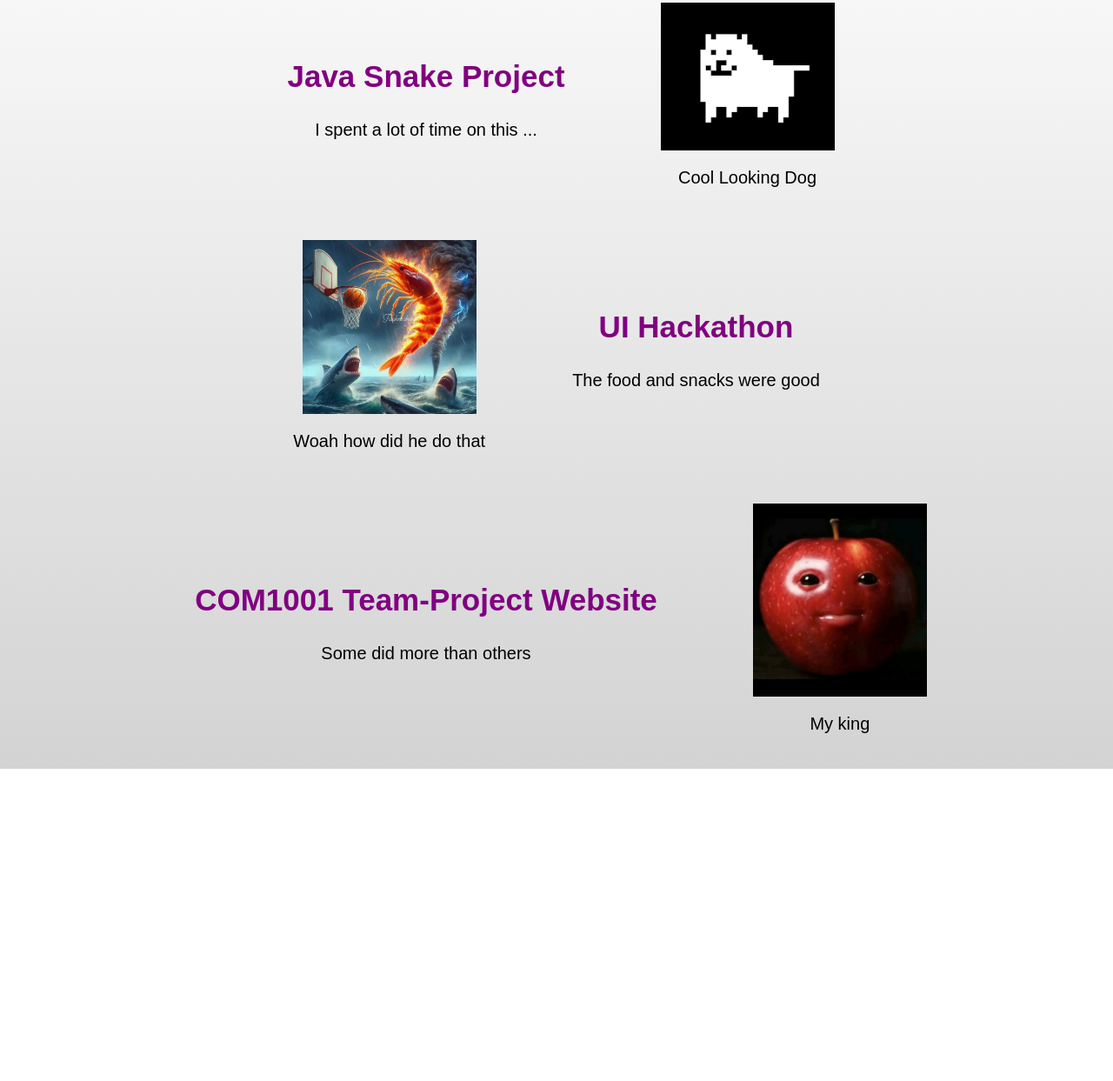
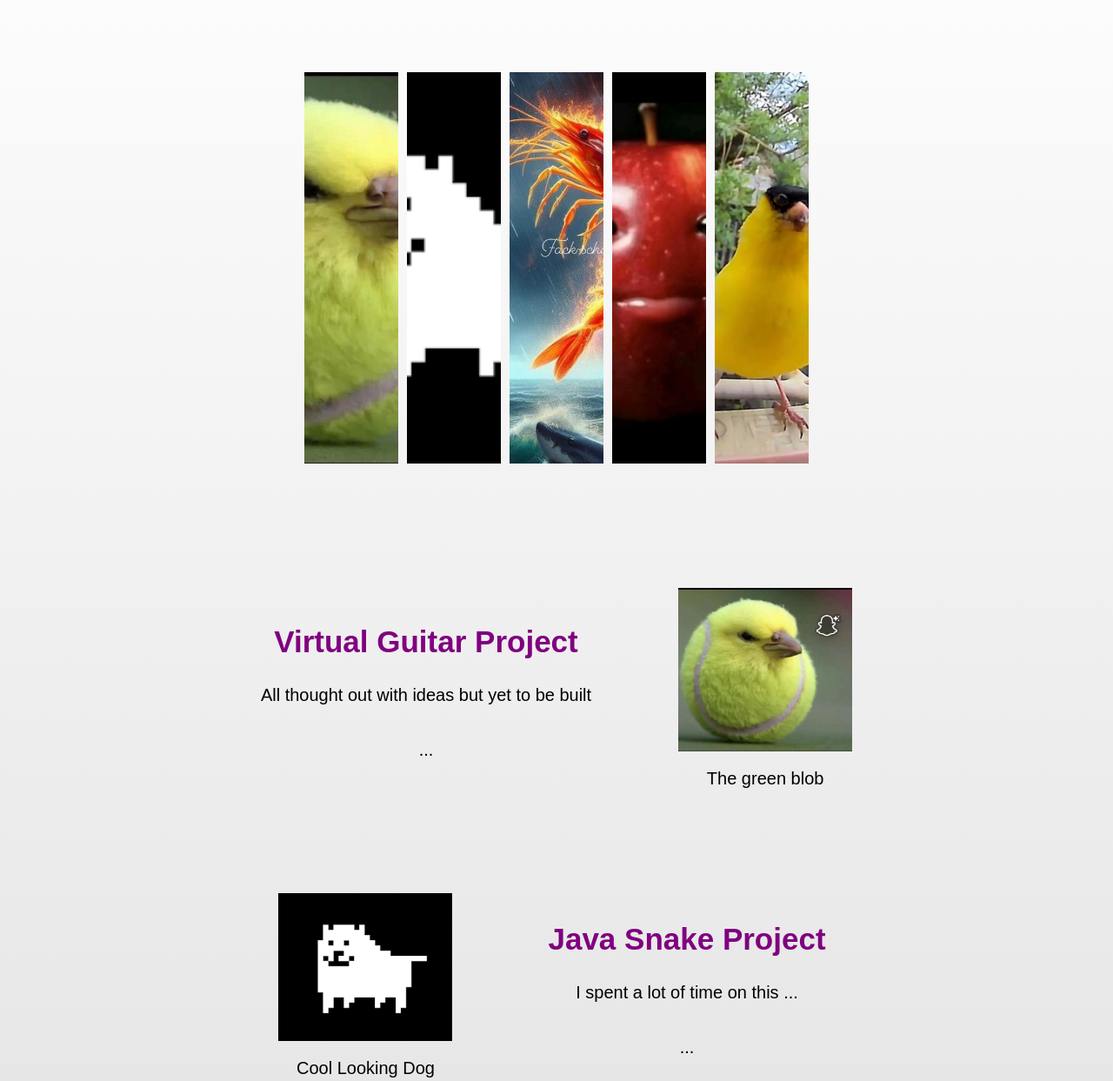
Before and after one commit to Matthew-Greenhouse07/My-Website, a plain HTML site: page projects.html in a window 1280 px wide. Shown: the part 193-1436 px from the top of the page at 87% size. Before the commit the page ends 1077 px from the top, so only its background shows below. Drawn offline with Linux system fonts and the light colour scheme.

Commit message:
Projects Page Foundation Complete

```diff
--- a/projects.html
+++ b/projects.html
@@ -16,43 +16,82 @@
 
         <h1>My Projects:</h1>
 
+        <div class="project-images">
+            <a href="#guitar"><img src="images/tennis.jpg" alt="Virtual Guitar Project"></a>
+            <a href="#snake"><img src="images/dog.png" alt="Java Snake Project"></a>
+            <a href="#hackathon"><img src="images/Epic.jpg" alt="UI Hackathon" alt="Demonstration of the UI Hackathon"></a>
+            <a href="#COM1001"><img src="images/apple.jpg" alt="COM1001 Website Team Project"></a>
+            <a href="#virtual-basic"><img src="images/bird.jpg" alt="Virtual Basic Desktop Application"></a>
+        </div>
+
+        <br>
+
         <div class="page-structure">
 
             <div class="card">
                 <div class="card-text">
-                    <h2>Java Snake Project</h2>
-                    <p>I spent a lot of time on this ...</p>
+                    <h2 id="guitar">Virtual Guitar Project</h2>
+                    <p>All thought out with ideas but yet to be built</p>
+                    <p>...</p>
                 </div>
 
                 <div class="image-with-text">
-                    <img src="images/dog.png" alt="Demonstration of the java snake project" width="200">
+                    <img src="images/tennis.jpg" alt="Virtual Guitar Project" width="200">
+                    <p>The green blob</p>
+                </div>
+            </div>
+
+            <div class="card">
+                <div class="image-with-text">
+                    <img src="images/dog.png" alt="Java Snake Project" width="200">
                     <p>Cool Looking Dog</p>
+                </div>
+
+                <div class="card-text">
+                    <h2 id="snake">Java Snake Project</h2>
+                    <p>I spent a lot of time on this ...</p>
+                    <p>...</p>
+                </div>
+            </div>
+
+
+            <div class="card">
+                <div class="card-text">
+                    <h2 id="hackathon">UI Hackathon</h2>
+                    <p>The food and snacks were good</p>
+                    <p>...</p>
+                </div>
+
+                <div class="image-with-text">
+                    <img src="images/Epic.jpg" alt="UI Hackathon" alt="Demonstration of the UI Hackathon" width="200">
+                    <p>Woah how did he do that</p>
                 </div>
             </div>
 
 
             <div class="card">
                 <div class="image-with-text">
-                    <img src="images/Epic.jpg" alt="UI Hackathon" alt="Demonstration of the UI Hackathon" width="200">
-                    <p>Woah how did he do that</p>
+                    <img src="images/apple.jpg" alt="COM1001 Website Team Project" width="200">
+                    <p>My king</p>
                 </div>
 
                 <div class="card-text">
-                    <h2>UI Hackathon</h2>
-                    <p>The food and snacks were good</p>
+                    <h2 id="COM1001">COM1001 Team-Project Website</h2>
+                    <p>Some did more than others</p>
+                    <p>...</p>
                 </div>
             </div>
 
-
             <div class="card">
                 <div class="card-text">
-                    <h2>COM1001 Team-Project Website</h2>
-                    <p>Some did more than others</p>
+                    <h2 id="virtual-basic">Virtual Basic Desktop Application</h2>
+                    <p>80% completed in the span of 2 weeks w/ no sleep</p>
+                    <p>...</p>
                 </div>
 
                 <div class="image-with-text">
-                    <img src="images/apple.jpg" alt="Demonstration of the COM1001 Website" width="200">
-                    <p>My king</p>
+                    <img src="images/bird.jpg" alt="Virtual Basic Desktop Application" width="200">
+                    <p>Are we gonna keep playing eye tag?</p>
                 </div>
             </div>
         </div>
--- a/style.css
+++ b/style.css
@@ -4,7 +4,8 @@
 html {
     min-height: 100%;
     width: auto;
-    background-image: linear-gradient(to top, lightgray, white)
+    background-image: linear-gradient(to top, lightgray, white);
+    scroll-behavior: smooth;
 }
 
 body {
@@ -26,6 +27,7 @@ h2 {
     color: purple;
     margin: 10px;
     font-size: 35px;
+    scroll-margin-top: 150px;
 }
 
 span {
@@ -87,7 +89,7 @@ button {
     display: flex;
     flex-direction: column;
     padding: 20px;
-    gap: 40px;
+    gap: 100px;
 }
 
 .card {
@@ -123,3 +125,29 @@ button {
 
 
 /* Projects Page (projects.html) */
+
+.project-images {
+    margin: 100px;
+    width: auto;
+    height: 450px;
+    display: flex;
+    justify-content: center;
+    gap: 10px;
+}
+
+.project-images a {
+    width: 10%;
+    height: 100%;
+    border-radius: 10px;
+    transition: all ease-in-out 0.5s;
+}
+
+.project-images img {
+    width: 100%;
+    height: 100%;
+    object-fit: cover;
+}
+
+.project-images a:hover {
+    width: 20%;
+}
```
Also changed, not shown: images/bird.jpg (added), images/tennis.jpg (added).
